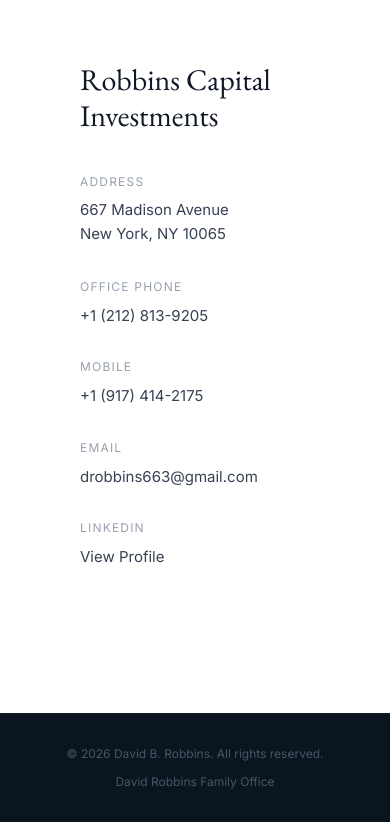
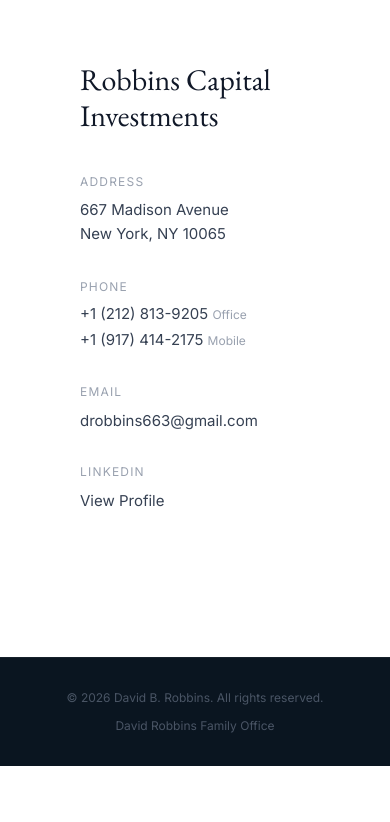
Before and after one commit to nicholasrobb1/robbins-family-office, a Next.js app: page / in a window 390 px wide. Shown: the part 3512-4334 px from the top of the page. After the commit the page ends 4278 px from the top, so only its background shows below. Built offline with nearby package versions, Linux system fonts and the light colour scheme.

Commit message:
Consolidate office and mobile into single Phone section

```diff
--- a/app/page.tsx
+++ b/app/page.tsx
@@ -349,30 +349,13 @@ function Contact() {
                   className="text-xs tracking-widest uppercase text-gray-400 mb-2"
                   style={{ fontFamily: "var(--font-inter)" }}
                 >
-                  Office Phone
+                  Phone
                 </p>
-                <a
-                  href={officePhoneHref}
-                  className="text-[15px] text-gray-700 hover:text-gray-900 transition-colors"
-                  style={{ fontFamily: "var(--font-inter)" }}
-                >
-                  {officePhone}
+                <a href={officePhoneHref} className="block text-[15px] text-gray-700 hover:text-gray-900 transition-colors" style={{ fontFamily: "var(--font-inter)" }}>
+                  {officePhone} <span className="text-gray-400 text-xs">Office</span>
                 </a>
-              </div>
-
-              <div>
-                <p
-                  className="text-xs tracking-widest uppercase text-gray-400 mb-2"
-                  style={{ fontFamily: "var(--font-inter)" }}
-                >
-                  Mobile
-                </p>
-                <a
-                  href={phoneHref}
-                  className="text-[15px] text-gray-700 hover:text-gray-900 transition-colors"
-                  style={{ fontFamily: "var(--font-inter)" }}
-                >
-                  {phone}
+                <a href={phoneHref} className="block text-[15px] text-gray-700 hover:text-gray-900 transition-colors mt-1" style={{ fontFamily: "var(--font-inter)" }}>
+                  {phone} <span className="text-gray-400 text-xs">Mobile</span>
                 </a>
               </div>
 
```
